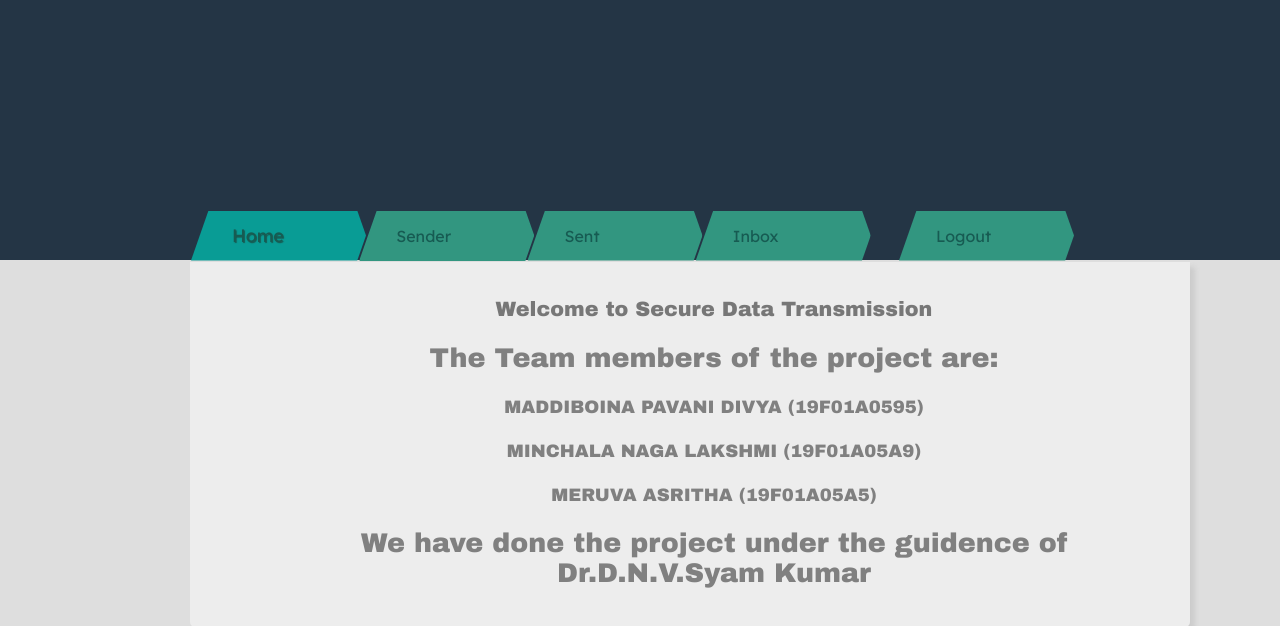
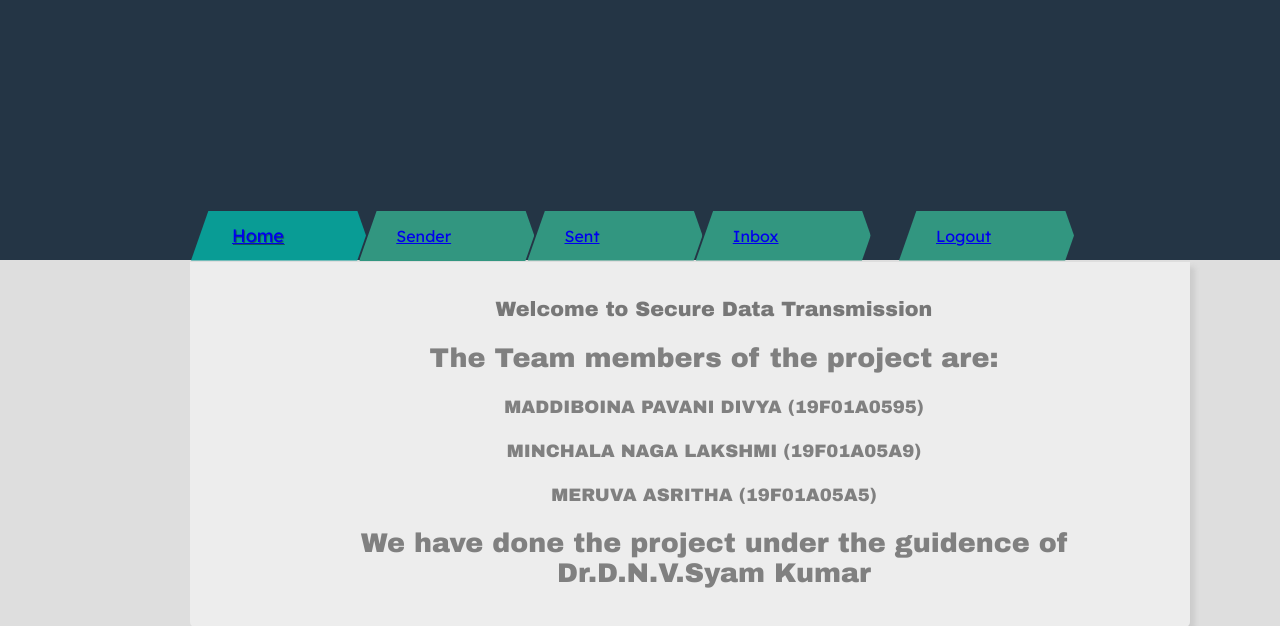
Before and after one commit to Maddiboinapav-ani/Secure-Data-Transmission, a Flask app: page /dashboard in a window 1280 px wide. Shown: the top 626 px of the page. Run offline with Flask 2, Linux system fonts and the light colour scheme.

Commit message:
updated menu color

```diff
--- a/static/dashboard.css
+++ b/static/dashboard.css
@@ -55,6 +55,7 @@ body {
     color: var(--dark-green-color);
     cursor: pointer;
     font-size: 16px;
+    text-decoration: none;
     user-select: none;
 }
 
@@ -165,10 +166,6 @@ h1 {
     background: var(--white-color);
 }
 
-a:link{
-    color: #175b52;
-    text-decoration: none;
-}
 a:hover {
     color: white;
     text-decoration: none;
```
